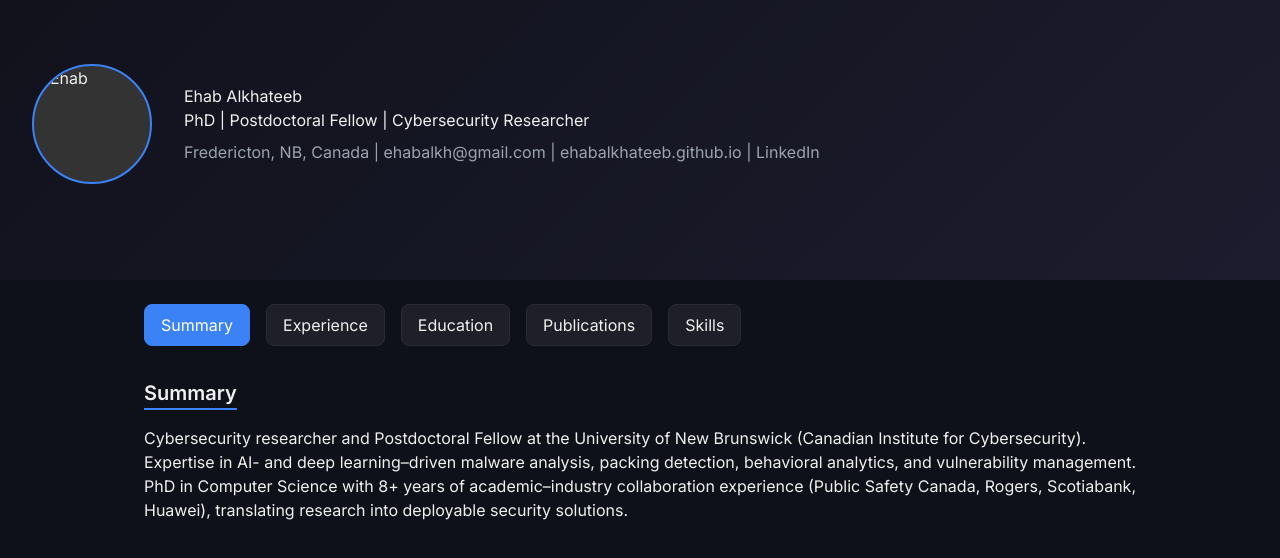
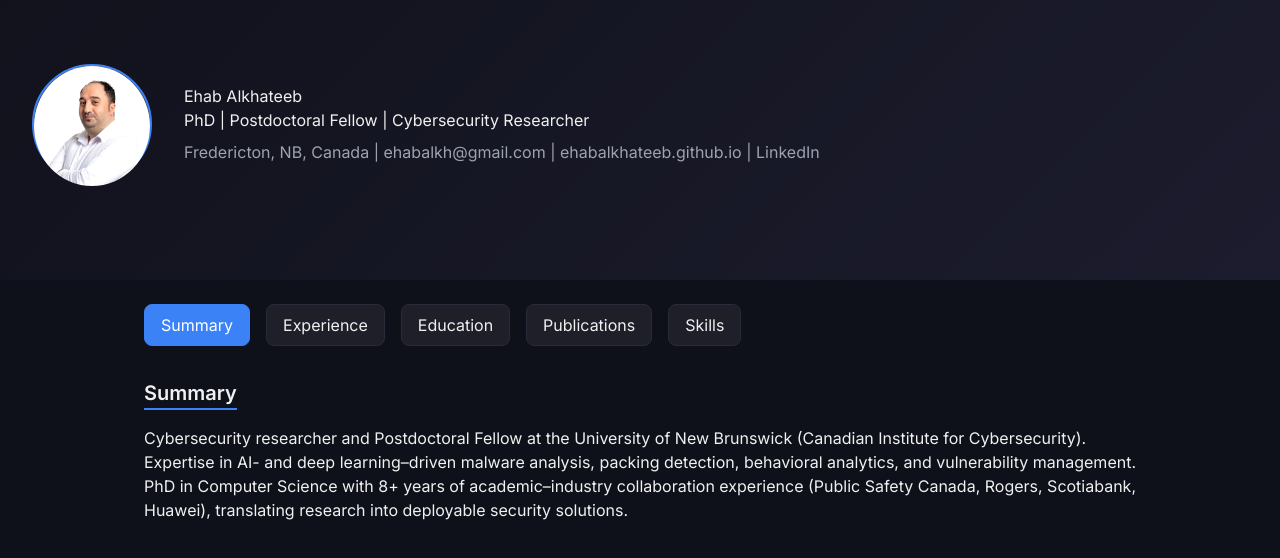
Before and after one commit to ehabalkhateeb/alkhateeb.github.io, a plain HTML site: page index.html in a window 1280 px wide. Drawn offline with nearby package versions, Linux system fonts and the light colour scheme.

Commit message:
Update index.html

```diff
--- a/index.html
+++ b/index.html
@@ -71,21 +71,24 @@ h2 { font-size: 1.5rem; margin-top: 0.5rem; font-weight: 500; }
 </head>
 <body>
 
-<!-- HEADER -->
 <header class="header-container">
     <div class="header-photo" id="photo-placeholder">
-  <img src="Imgs/1763730176743.jpg.jpg" alt="Ehab" style="width:120px; height:120px; border-radius:50%; margin-right:20px;">
-</div>
+        <img src="Imgs/1763730176743.jpg" alt="Ehab"
+             style="width:120px; height:120px; border-radius:50%; margin-right:20px;">
+    </div>
 
-    </div>
     <div>
         <h1>Ehab Alkhateeb</h1>
         <h2>PhD | Postdoctoral Fellow | Cybersecurity Researcher</h2>
         <p class="mt-2 text-gray-400">
-            Fredericton, NB, Canada | <a href="mailto:ehabalkh@gmail.com">ehabalkh@gmail.com</a> | <a href="https://ehabalkhateeb.github.io" target="_blank">ehabalkhateeb.github.io</a> | <a href="https://www.linkedin.com/in/ehab-alkhateeb-4aba2a108" target="_blank">LinkedIn</a>
+            Fredericton, NB, Canada |
+            <a href="mailto:ehabalkh@gmail.com">ehabalkh@gmail.com</a> |
+            <a href="https://ehabalkhateeb.github.io" target="_blank">ehabalkhateeb.github.io</a> |
+            <a href="https://www.linkedin.com/in/ehab-alkhateeb-4aba2a108" target="_blank">LinkedIn</a>
         </p>
     </div>
 </header>
+
 
 <!-- TABS NAVIGATION -->
 <div class="max-w-5xl mx-auto px-4 mt-6 flex flex-wrap gap-2">
```
